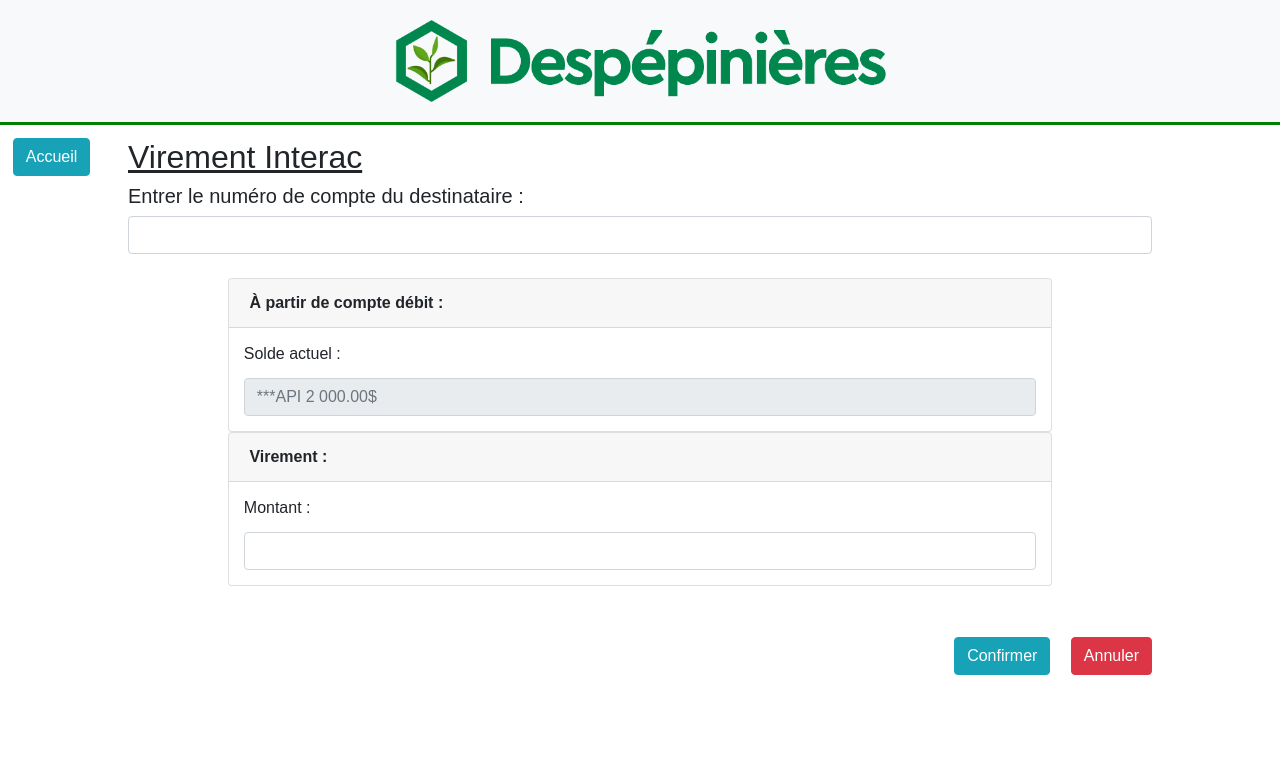
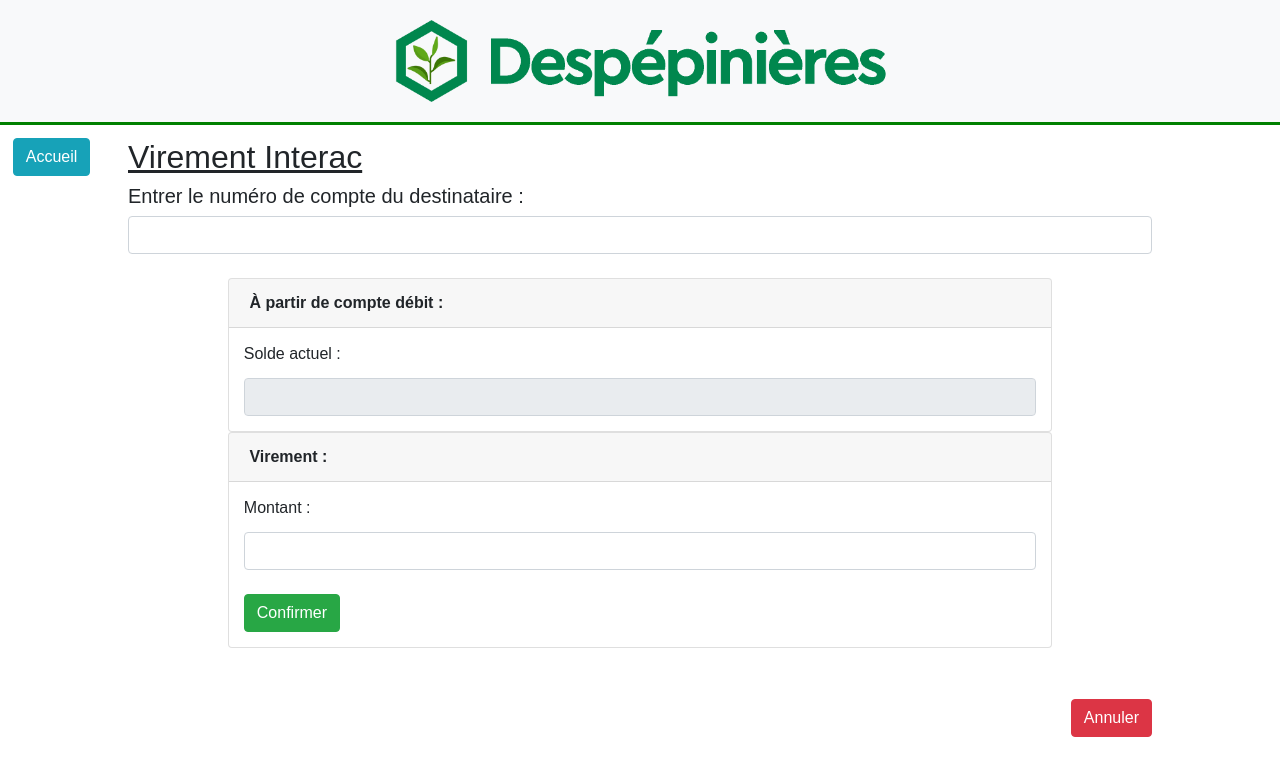
Before and after one commit to gti525/h19-banque2, a React (Create React App) app in the folder client/: page /VirementInterac in a window 1280 px wide. Shown: the top 776 px of the page. Built offline with nearby package versions, Linux system fonts and the light colour scheme; no server answers.

Commit message:
Virement entre compte fini, Côté client terminé.

```diff
--- a/client/src/App.tsx
+++ b/client/src/App.tsx
@@ -44,7 +44,7 @@ class App extends React.Component {
 
             <Route path="/PaymentCarte" render={props=><PaymentCarte {...props} state={this.state}/>} />
 
-            <Route path="/VirementInterac" component={VirementInterac} />
+            <Route path="/VirementInterac" render={props=><VirementInterac {...props} state={this.state}/>} />
           </div>
         </BrowserRouter>
       </div>
--- a/client/src/components/payment/PaymentCarte.js
+++ b/client/src/components/payment/PaymentCarte.js
@@ -94,11 +94,10 @@ export default class PaymentCarte extends React.Component {
             .then(function(response) {
                 if (response.status === 200) {
                     loginIsSucess = 1;
-                    console.log("payment réussi 200");
                 }
                 if(response.status !== 200){
                     loginIsSucess = 0;
-                    console.log("payment NON réussi pas 200");
+                    alert("Montant invalide. Réessayez.");
                 }
             });
 
@@ -107,6 +106,7 @@ export default class PaymentCarte extends React.Component {
                 // Pour rafraichir les données dans la page
                 this.fetchDebitCards();
                 this.fetchCreditCards();
+                alert("Votre payment a bien été effectué.");
             }
         }
 
@@ -148,7 +148,7 @@ export default class PaymentCarte extends React.Component {
                                     <Input type="hidden" id="targetCreditCardNumber" name="targetCreditCardNumber" value={this.state.creditCards.nbr} />
                                     <Input id="amount" name="amount" />
                                     <br />
-                                    <Button type="submit" bsStyle="success">Entrer</Button>
+                                    <Button type="submit" bsStyle="success">Confirmer</Button>
                                 </CardBody>
                             </form>
                         </Card>
@@ -157,7 +157,6 @@ export default class PaymentCarte extends React.Component {
                 </div>
 
                 <Link to="/DashboardClient"><Button id="btnAnnuler" bsStyle="danger">Annuler</Button></Link>
-                <Link to="/DashboardClient"><Button id="btnConfirmer" bsStyle="info">Confirmer</Button></Link>
             </div>
         )
     }
--- a/client/src/components/virement/VirementInterac.js
+++ b/client/src/components/virement/VirementInterac.js
@@ -4,6 +4,103 @@ import { Link } from 'react-router-dom';
 import { Card, CardHeader, CardBody, CardTitle, Input } from "reactstrap";
 
 export default class VirementInterac extends React.Component {
+
+    constructor(props) {
+        super(props);
+        this.bankTransefert = this.bankTransefert.bind(this);
+    }
+
+    state = {
+        debitCards: [],
+        error: null,
+        isLoading: true
+     }
+
+    // Méthode qui valide si l'utilisateur à bel et bien le droit d'accéder à cette page
+    verifyLogin(){
+        var loginIsSucess = 1;
+
+        const request = async () =>{
+        const apiCall = await fetch(this.props.state.URLBackend+"/api/v1/account/debitCard")
+            .then(function(response) {
+                if(response.status != 200){     // Si le login n'est pas accepté par le backend
+                console.log("Dans: PAS 200");
+                loginIsSucess = 0;
+                }
+            });
+
+            if(loginIsSucess === 0){
+            this.props.history.push("/");
+            }
+        }
+        request();
+    }
+
+
+    fetchDebitCards() {
+        fetch(this.props.state.URLBackend+"/api/v1/account/debitCard")
+           .then(response => response.json())
+           .then(data => this.setState({
+              debitCards: data,
+              isLoading: false,
+           }))
+          .catch(error => this.setState({ error, isLoading: false }));
+     }
+
+     componentDidMount() {
+        this.verifyLogin();
+        this.fetchDebitCards();
+     }
+
+     bankTransefert(event) {
+
+        event.preventDefault();
+
+         const form = event.target;
+         const data = new FormData(form);
+         var loginIsSucess = 0;
+
+         this.setState({
+             res: stringifyFormData(data),
+         });
+
+
+         const request = async () =>{
+             await fetch(this.props.state.URLBackend+"/api/v1/transaction/bankTransfer", {
+                 method: "POST",
+                 headers: {
+                     'Accept': 'application/json',
+                     'Content-Type': 'application/json',
+                   },
+                 body: JSON.stringify({
+                     sourceAccountNumber: this.state.debitCards.nbr,
+                     targetAccountNumber: document.getElementById("targetAccountNumber").value,
+                     amount: document.getElementById("amount").value,
+                   })
+             })
+             .then(function(response) {
+                 if (response.status === 200) {
+                     loginIsSucess = 1;
+                 }
+                 if(response.status !== 200){
+                     loginIsSucess = 0;
+                     alert("Information invalide. Réessayez.");
+                 }
+             });
+
+             if(loginIsSucess === 1){
+                 this.props.history.push("/VirementInterac");
+                 // Pour rafraichir les données dans la page
+                 this.fetchDebitCards();
+                 alert("Votre transfert a bien été effectué.");
+             }
+
+         }
+
+         request();
+     }
+
+
     render () {
         return (
             <div id="virementContainer">
@@ -12,7 +109,7 @@ export default class VirementInterac extends React.Component {
                 <h2><u>Virement Interac</u></h2>
 
                 <h5>Entrer le numéro de compte du destinataire : </h5>
-                <Input id="numDestinataire" name="numDestinataire" />
+                <Input id="targetAccountNumber" name="targetAccountNumber" />
 
                 <br />
 
@@ -22,24 +119,37 @@ export default class VirementInterac extends React.Component {
                             <CardHeader><b>À partir de compte débit : </b></CardHeader>
                             <CardBody>
                                 <CardTitle>Solde actuel : </CardTitle>
-                                <Input id="soldeActuel" name="soldeActuel" placeholder="***API 2 000.00$" disabled />
+                                <Input id="soldeActuel" name="soldeActuel" value={this.state.debitCards.balance} disabled />
                             </CardBody>
                         </Card>
                     </div>
                     <div className="column">
                         <Card className="virementCard">
                             <CardHeader><b>Virement : </b></CardHeader>
-                            <CardBody>
-                                <CardTitle>Montant : </CardTitle>
-                                <Input id="paymentMontant" name="paymentMontant" />
-                            </CardBody>
+                            <form onSubmit={this.bankTransefert} id="passwordCardContainer">
+                                <CardBody>
+                                    <CardTitle>Montant : </CardTitle>
+                                    <Input id="amount" name="amount" />
+                                    <br />
+                                    <Button type="submit" bsStyle="success">Confirmer</Button>
+                                </CardBody>
+                            </form>
                         </Card>
                     </div>
                 </div>
 
                 <Link to="/DashboardClient"><Button id="btnAnnuler" bsStyle="danger">Annuler</Button></Link>
-                <Link to="/DashboardClient"><Button id="btnConfirmer" bsStyle="info">Confirmer</Button></Link>
             </div>
         )
     }
 }
+
+
+function stringifyFormData(fd) {
+    const data = {};
+        for (let key of fd.keys()) {
+        data[key] = fd.get(key);
+    }
+
+    return JSON.stringify(data, null, 2);
+}
```
